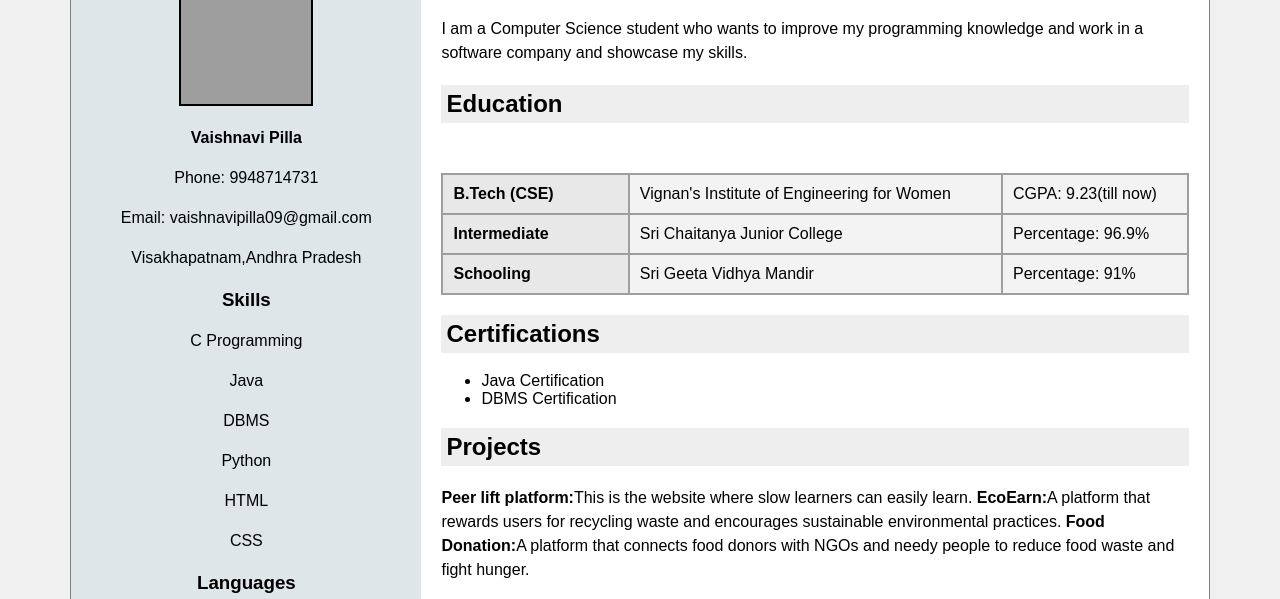
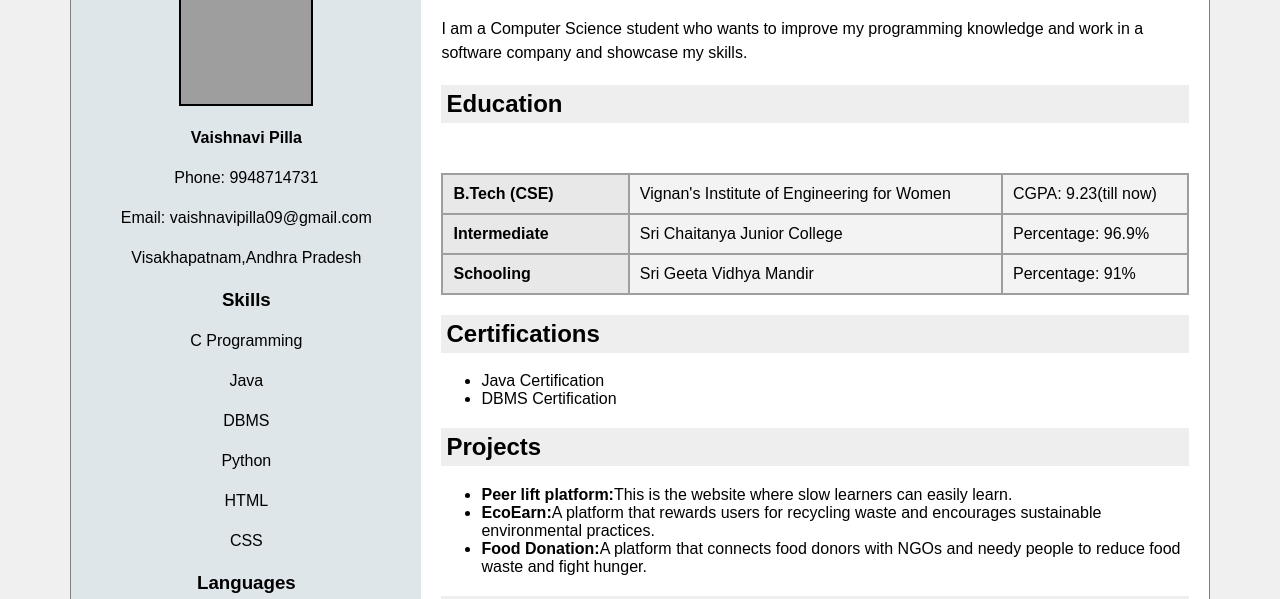
Before and after one commit to vaishnavipilla/myresume, a plain HTML site: page index.html in a window 1280 px wide. Shown: the part 162-761 px from the top of the page. Drawn offline with Linux system fonts and the light colour scheme; grey boxes are pictures that could not be loaded.

Commit message:
Change project descriptions from paragraph to list
Replaced paragraph with a list for project descriptions.

```diff
--- a/index.html
+++ b/index.html
@@ -139,11 +139,11 @@ p{
     </ul>
 
     <h2>Projects</h2>
-    <p>
-    <strong>Peer lift platform:</strong>This is the website where slow learners can easily learn.
-    <strong>EcoEarn:</strong>A platform that rewards users for recycling waste and encourages sustainable environmental practices.
-    <strong>Food Donation:</strong>A platform that connects food donors with NGOs and needy people to reduce food waste and fight hunger.
-    </p>
+    <ul>
+      <li><strong>Peer lift platform:</strong>This is the website where slow learners can easily learn.</li>
+      <li><strong>EcoEarn:</strong>A platform that rewards users for recycling waste and encourages sustainable environmental practices.</li>
+      <li><strong>Food Donation:</strong>A platform that connects food donors with NGOs and needy people to reduce food waste and fight hunger.</li>
+    </ul>
 
     <h2>Strengths</h2>
     <ul>
```
